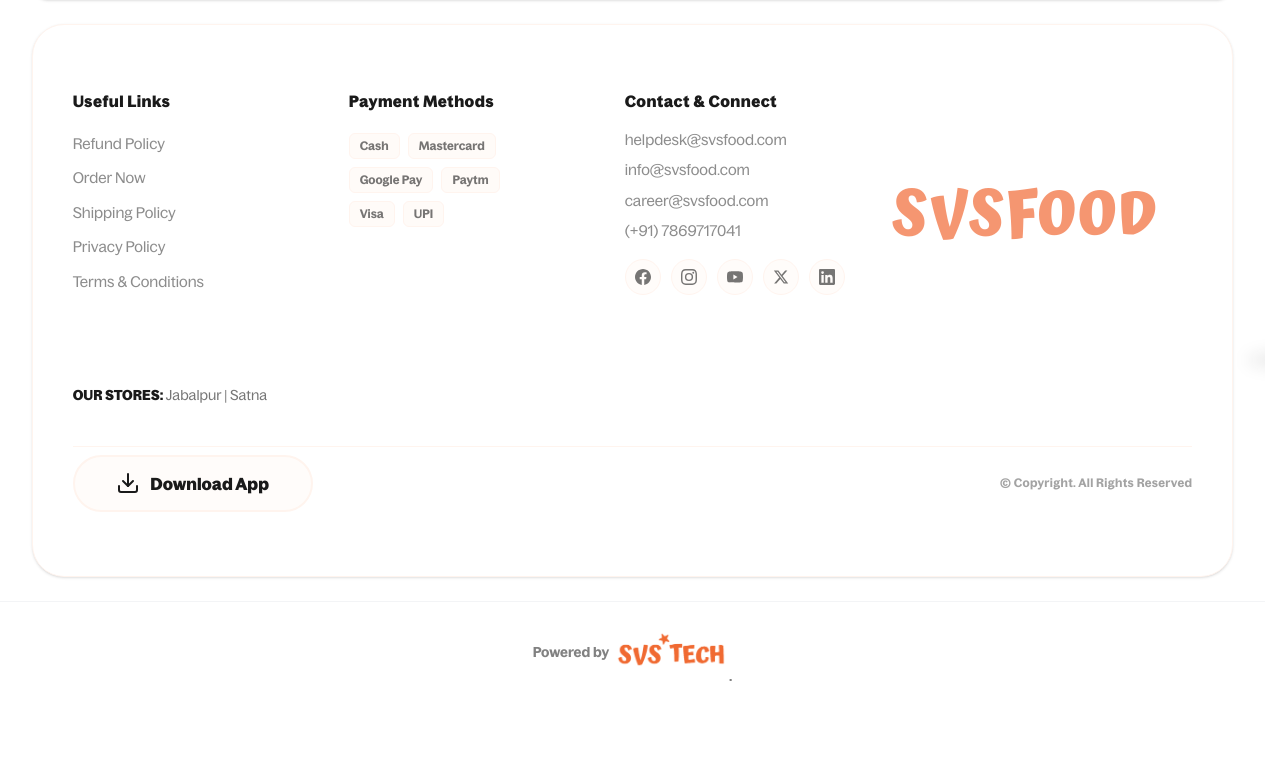
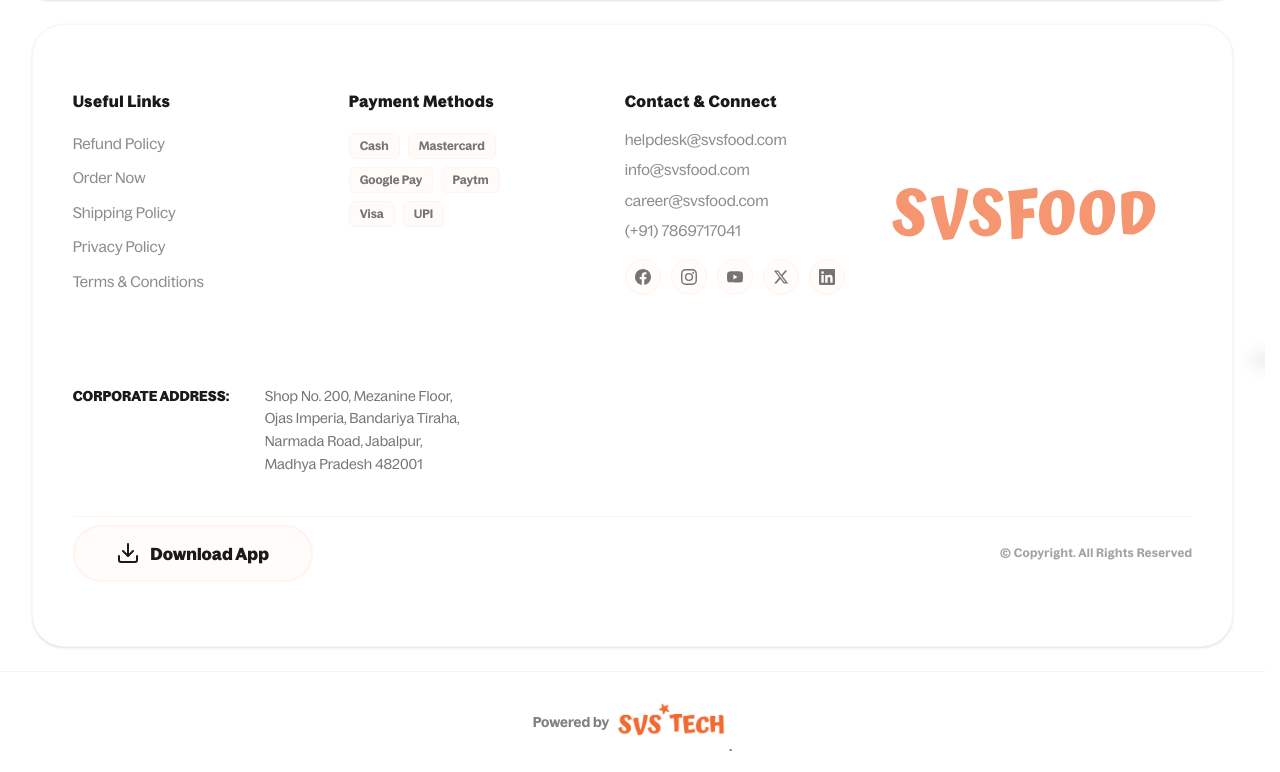
Before and after one commit to Akanksha027/svsfoodwebsite, a Next.js app: page /cart in a window 1280 px wide. Shown: the part 665-1437 px from the top of the page. Before the commit the page ends 1367 px from the top, so only its background shows below. Built offline with nearby package versions, Linux system fonts and the light colour scheme; no server answers.

Commit message:
updated the text in the home page

```diff
--- a/src/components/Footer.tsx
+++ b/src/components/Footer.tsx
@@ -235,16 +235,17 @@
         </div>
 
         <div className="w-full">
-          <p className="text-[13px] sm:text-[14px] text-svs-ink/60 text-center lg:text-left">
-            <span className="font-bold text-svs-ink">OUR STORES:</span>{" "}
-            <Link href="/locations" className="hover:text-svs-orange">
-              Jabalpur
-            </Link>
-            {" | "}
-            <Link href="/locations" className="hover:text-svs-orange">
-              Satna
-            </Link>
-          </p>
+          <div className="flex flex-col sm:flex-row sm:items-start gap-2 sm:gap-4 text-[13px] sm:text-[14px] text-svs-ink/60 text-center sm:text-left leading-relaxed">
+            <p className="font-bold text-svs-ink shrink-0 sm:min-w-[11rem]">
+              CORPORATE ADDRESS:
+            </p>
+            <div className="min-w-0">
+              <p>Shop No. 200, Mezanine Floor,</p>
+              <p>Ojas Imperia, Bandariya Tiraha,</p>
+              <p>Narmada Road, Jabalpur,</p>
+              <p>Madhya Pradesh 482001</p>
+            </div>
+          </div>
         </div>
 
         <div className="flex flex-col sm:flex-row items-center justify-center sm:justify-between gap-3 pt-2 border-t border-svs-cream">
--- a/src/components/JourneySection.tsx
+++ b/src/components/JourneySection.tsx
@@ -245,21 +245,18 @@
           <h2 className="text-[1.75rem] sm:text-[2rem] md:text-[2.15rem] lg:text-[2.15rem] font-black text-svs-ink leading-tight tracking-tight">
             {journeySectionTitle}
           </h2>
-          <p className="mt-1.5 sm:mt-3 text-sm sm:text-lg md:text-xl text-svs-ink/60 max-w-[560px]">
-            {journeySectionSubtitle}
-          </p>
         </div>
 
-        <div className="relative flex-1 min-h-0 w-full flex items-center md:items-start mt-2 sm:mt-4 md:mt-8 pb-4 sm:pb-6 md:pb-8">
-          <div className="w-full pt-8 sm:pt-6 md:pt-0">
+        <div className="relative flex-1 min-h-0 w-full flex items-center mt-8 sm:mt-12 md:mt-16 pb-4 sm:pb-6 md:pb-8">
+          <div className="w-full">
             <div
               ref={trackRef}
-              className="relative md:absolute md:top-0 left-0 flex items-start will-change-transform pl-4 sm:pl-6 md:pl-10 lg:pl-16 pr-[50px]"
+              className="relative flex items-start will-change-transform pl-4 sm:pl-6 md:pl-10 lg:pl-16 pr-[50px]"
               style={{ transform: "translate3d(0px,0,0)" }}
             >
               <div
                 ref={cardsRowRef}
-                className="relative z-[2] flex items-start gap-8 sm:gap-12 md:gap-16 lg:gap-20"
+                className="relative z-[2] flex items-start gap-16 sm:gap-24 md:gap-32 lg:gap-40"
               >
                 {journeyStops.map((stop, index) => (
                   <JourneyCard
--- a/src/data/journey.ts
+++ b/src/data/journey.ts
@@ -117,7 +117,7 @@
   },
 ];
 
-export const journeySectionTitle = "Our journey.";
+export const journeySectionTitle = "Milestones that shaped us";
 
 export const journeySectionSubtitle =
   "From ideation to a growing movement — the milestones that shaped SVS Food.";
```
